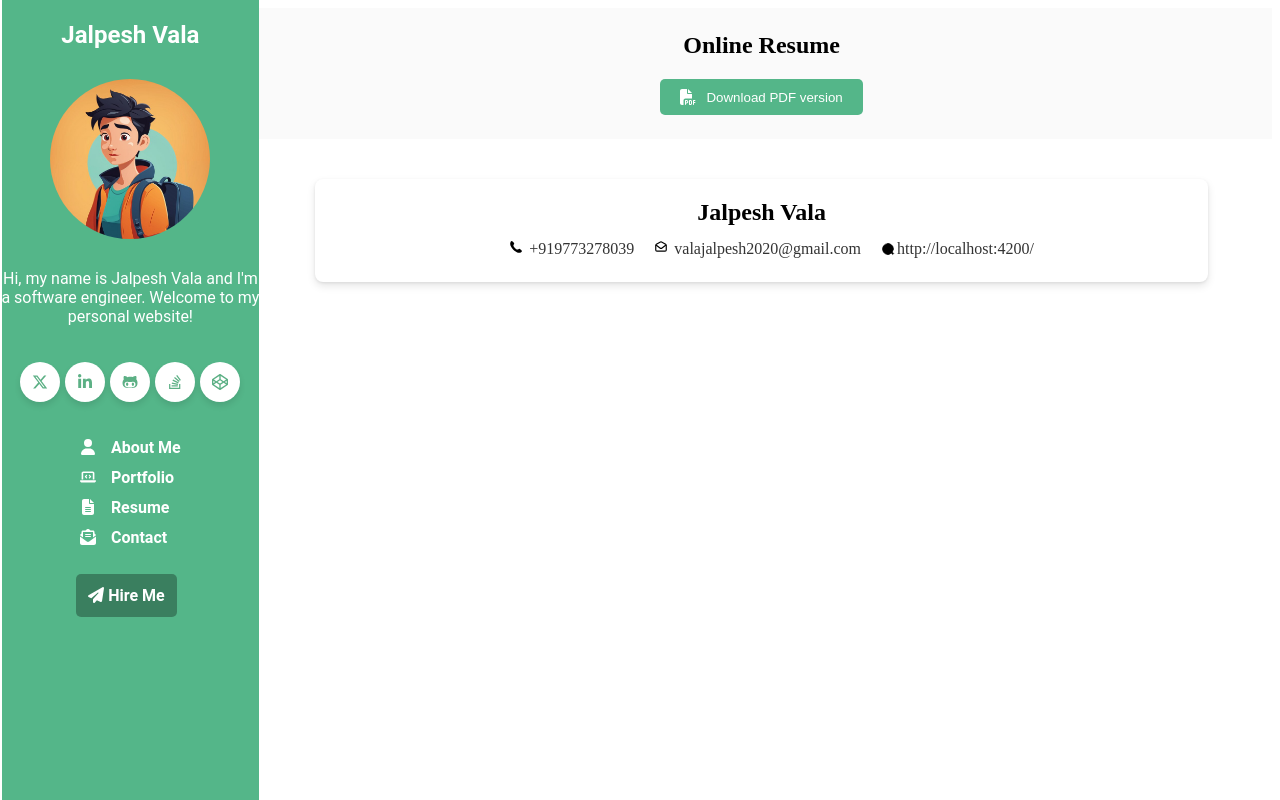
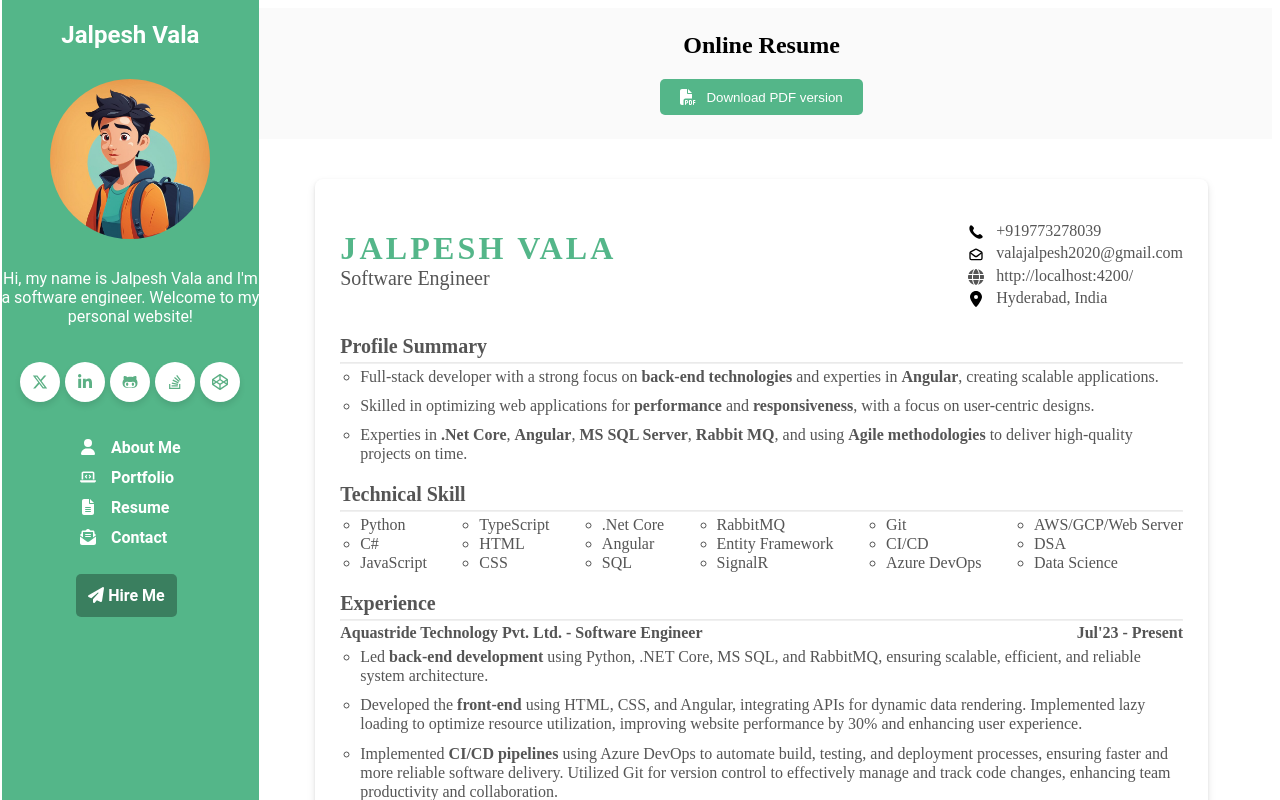
Before and after one commit to Ramkumarkunapareddy/Portfolio, an Angular app: page /resume in a window 1280 px wide. Shown: the top 800 px of the page. Built offline with nearby package versions, Linux system fonts and the light colour scheme.

Commit message:
resume new content added

```diff
--- a/src/app/resume/resume.component.css
+++ b/src/app/resume/resume.component.css
@@ -24,8 +24,15 @@
 }
 
 .resume-name {
-    width: 100%;
-    justify-items: center;
+    display: inline-block;
+    width: 50%;
+    justify-items: flex-start;
+    font-size: 2rem !important;
+    font-weight: 900;
+    letter-spacing: 0.2rem;
+    color: #54B689;
+    text-transform: uppercase !important;
+    align-items: center;
 }
 
 .tech-icon {
@@ -52,9 +59,15 @@
   }
 
   .tech-icon1 {
-    height: 14px;
-    width: 14px;
-    margin-right: 2px;
+    height: 16px;
+    width: 16px;
+    margin-right: 8px;
+    display: inline-block;
+    vertical-align: middle;
+    /* fill: #555555;
+     */
+     color: #555555;
+    /* transition: fill 0.3s ease; */
 }
 
   .download-btn:hover {
@@ -63,20 +76,24 @@
 
   .resume-details{
     display: flex;
-    flex-direction: column;
-    background-color: #ffffff; /* White background */
-    border-radius: 8px; /* Rounded corners */
-    box-shadow: 0 4px 8px rgba(0, 0, 0, 0.1), 0 1px 3px rgba(0, 0, 0, 0.08); /* Shadow effect */
-    padding: 20px; /* Inner spacing */
-    margin: 5vh 5vw;
-    transition: box-shadow 0.3s ease; /* Smooth hover effect */
-    height: auto;
-    justify-content: center;
+    /* flex-direction: column; */
+
+    justify-content: space-between;
     align-items: center;
   }
 
   /* Add a hover effect (optional) */
-.resume-details:hover {
+.resume-section {
+  background-color: #ffffff; /* White background */
+  border-radius: 8px; /* Rounded corners */
+  box-shadow: 0 4px 8px rgba(0, 0, 0, 0.1), 0 1px 3px rgba(0, 0, 0, 0.08); /* Shadow effect */
+  padding: 25px; /* Inner spacing */
+  margin: 5vh 5vw;
+  transition: box-shadow 0.3s ease; /* Smooth hover effect */
+  height: auto;
+  }
+
+  .resume-section:hover {
     box-shadow: 0 8px 16px rgba(0, 0, 0, 0.2), 0 4px 6px rgba(0, 0, 0, 0.1);
   }
 
@@ -84,7 +101,7 @@
     margin-top: 10px; /* Add spacing below the name */
     font-size: 16px; /* Adjust text size */
     color: #333; /* Text color */
-    display: flex;
+    display: inline-block;
     align-items: center; /* Align icon and text */
     padding: 4px 0px;
     justify-content: space-around;
@@ -92,13 +109,121 @@
 
   .icon-link {
     text-decoration: none; /* Remove underline */
-    color: inherit; /* Inherit the text color */
+    color: #555555; /* Inherit the text color */
     display: flex; /* Ensure alignment between icon and text */
     align-items: center;
     margin-left: 20px;
+    margin-top: 4px;
+    margin-bottom: 4px;
   }
 
-  .icon-link:hover {
-    color: #007bff; /* Change color on hover (optional) */
-    cursor: pointer;
-  }
+  /* Hover effect */
+.icon-link:hover {
+  color: #15704c; /* Change text and icon color (e.g., blue) */
+}
+
+.resume-tagline {
+  font-size: 1.25rem;
+  font-weight: 300;
+  color: #555555;
+  text-transform: none !important;
+  letter-spacing: 0rem;
+}
+
+hr {
+  margin: 0.2rem;
+  border-color: rgba(0, 0, 0, 0.08);
+  margin-inline-start: 0px;
+  margin-inline-end: 0px;
+  /* border: 0; */
+  /* opacity: 0; */
+}
+
+.resume-summary ol {
+  padding-left: 20px;
+  margin: 0;
+  list-style-type: circle;
+}
+
+.resume-summary ol li {
+  margin-bottom: 10px;
+  line-height: 1.2;
+  color: #555;
+}
+
+.resume-summary ol li::marker {
+  color: #555555; /* Stylish bullet points */
+}
+
+.section-title{
+  color: #555555;
+  font-weight: bold;
+  font-size: 20px;
+  margin-top: 20px;
+}
+
+.technical-skill {
+  display: flex;
+  justify-content: space-between;
+}
+
+.skill-column {
+  display: inline-block;
+  /* width: 15%; */
+  justify-items: flex-start;
+}
+
+.skill-column ol {
+  padding-left: 20px;
+  margin: 0;
+  list-style-type: circle;
+}
+
+.skill-column ol li {
+  margin-bottom: 0px;
+  line-height: 1.2;
+  color: #555;
+}
+
+.skill-column ol li::marker {
+  color: #555555; /* Stylish bullet points */
+}
+
+.project-title{
+  display: flex;
+  justify-content: space-between;
+}
+
+.title-content{
+  color: #555555;
+  font-size: 16px;
+  font-weight: bold;
+}
+
+.project-detail{
+  margin-top: 5px;
+}
+
+.project-detail ol {
+  padding-left: 20px;
+  margin: 0;
+  list-style-type: circle;
+}
+
+.project-detail ol li {
+  margin-bottom: 10px;
+  line-height: 1.2;
+  color: #555;
+}
+
+.project-detail ol li::marker {
+  color: #555555; /* Stylish bullet points */
+}
+
+.project-tech {
+  color: #555555;
+  font-weight: normal;
+}
+
+
+/* .navigation-link */
--- a/src/app/resume/resume.component.html
+++ b/src/app/resume/resume.component.html
@@ -21,9 +21,12 @@
       </div>
     </div>
   </section>
-  <section class="resume-details">
-    <div class="resume-header">
-      <h2>Jalpesh Vala</h2>
+  <section class="resume-section">
+    <div class="resume-details">
+      <div class="resume-name">
+        <div>Jalpesh Vala</div>
+        <!-- <br /> -->
+        <div class="resume-tagline">Software Engineer</div>
       </div>
       <div class="navigation-link">
         <a href="tel:+919773278039" class="icon-link">
@@ -74,41 +77,177 @@
           </span>
         </a>
         <a href="#" class="icon-link">
+          <span>
             <svg
-          viewBox="0 0 64 64"
+              aria-hidden="true"
+              focusable="false"
+              data-prefix="fas"
+              data-icon="globe"
+              role="img"
               xmlns="http://www.w3.org/2000/svg"
-          stroke-width="3"
-          stroke="#000000"
+              viewBox="0 0 512 512"
+              data-fa-i2svg=""
               class="tech-icon1"
             >
-          <g id="SVGRepo_bgCarrier" stroke-width="0"></g>
-          <g
-            id="SVGRepo_tracerCarrier"
-            stroke-linecap="round"
-            stroke-linejoin="round"
-          ></g>
-          <g id="SVGRepo_iconCarrier">
               <path
-              d="M39.93,55.72A24.86,24.86,0,1,1,56.86,32.15a37.24,37.24,0,0,1-.73,6"
+                fill="currentColor"
+                d="M352 256c0 22.2-1.2 43.6-3.3 64H163.3c-2.2-20.4-3.3-41.8-3.3-64s1.2-43.6 3.3-64H348.7c2.2 20.4 3.3 41.8 3.3 64zm28.8-64H503.9c5.3 20.5 8.1 41.9 8.1 64s-2.8 43.5-8.1 64H380.8c2.1-20.6 3.2-42 3.2-64s-1.1-43.4-3.2-64zm112.6-32H376.7c-10-63.9-29.8-117.4-55.3-151.6c78.3 20.7 142 77.5 171.9 151.6zm-149.1 0H167.7c6.1-36.4 15.5-68.6 27-94.7c10.5-23.6 22.2-40.7 33.5-51.5C239.4 3.2 248.7 0 256 0s16.6 3.2 27.8 13.8c11.3 10.8 23 27.9 33.5 51.5c11.6 26 20.9 58.2 27 94.7zm-209 0H18.6C48.6 85.9 112.2 29.1 190.6 8.4C165.1 42.6 145.3 96.1 135.3 160zM8.1 192H131.2c-2.1 20.6-3.2 42-3.2 64s1.1 43.4 3.2 64H8.1C2.8 299.5 0 278.1 0 256s2.8-43.5 8.1-64zM194.7 446.6c-11.6-26-20.9-58.2-27-94.6H344.3c-6.1 36.4-15.5 68.6-27 94.6c-10.5 23.6-22.2 40.7-33.5 51.5C272.6 508.8 263.3 512 256 512s-16.6-3.2-27.8-13.8c-11.3-10.8-23-27.9-33.5-51.5zM135.3 352c10 63.9 29.8 117.4 55.3 151.6C112.2 482.9 48.6 426.1 18.6 352H135.3zm358.1 0c-30 74.1-93.6 130.9-171.9 151.6c25.5-34.2 45.2-87.7 55.3-151.6H493.4z"
               ></path>
-            <path d="M37.86,51.1A47,47,0,0,1,32,56.7"></path>
-            <path
-              d="M32,7A34.14,34.14,0,0,1,43.57,30a34.07,34.07,0,0,1,.09,4.85"
-            ></path>
-            <path
-              d="M32,7A34.09,34.09,0,0,0,20.31,32.46c0,16.2,7.28,21,11.66,24.24"
-            ></path>
-            <line x1="10.37" y1="19.9" x2="53.75" y2="19.9"></line>
-            <line x1="32" y1="6.99" x2="32" y2="56.7"></line>
-            <line x1="11.05" y1="45.48" x2="37.04" y2="45.48"></line>
-            <line x1="7.14" y1="32.46" x2="56.86" y2="31.85"></line>
-            <path
-              d="M53.57,57,58,52.56l-8-8,4.55-2.91a.38.38,0,0,0-.12-.7L39.14,37.37a.39.39,0,0,0-.46.46L42,53.41a.39.39,0,0,0,.71.13L45.57,49Z"
-            ></path>
-          </g>
             </svg>
             http://localhost:4200/
+          </span>
         </a>
+        <a class="icon-link">
+          <span>
+            <svg
+              class="tech-icon1"
+              aria-hidden="true"
+              focusable="false"
+              data-prefix="fas"
+              data-icon="location-dot"
+              role="img"
+              xmlns="http://www.w3.org/2000/svg"
+              viewBox="0 0 384 512"
+              data-fa-i2svg=""
+            >
+              <path
+                d="M215.7 499.2C267 435 384 279.4 384 192C384 86 298 0 192 0S0 86 0 192c0 87.4 117 243 168.3 307.2c12.3 15.3 35.1 15.3 47.4 0zM192 128a64 64 0 1 1 0 128 64 64 0 1 1 0-128z"
+              ></path>
+            </svg>
+            Hyderabad, India
+          </span>
+        </a>
+      </div>
+    </div>
+
+    <div class="section-title">Profile Summary</div>
+    <hr />
+    <div class="resume-summary">
+      <ol>
+        <li>
+          Full-stack developer with a strong focus on
+          <strong>back-end technologies</strong> and experties in
+          <strong>Angular</strong>, creating scalable applications.
+        </li>
+        <li>
+          Skilled in optimizing web applications for
+          <strong>performance</strong> and <strong>responsiveness</strong>, with
+          a focus on user-centric designs.
+        </li>
+        <li>
+          Experties in <strong>.Net Core</strong>, <strong>Angular</strong>,
+          <strong>MS SQL Server</strong>, <strong>Rabbit MQ</strong>, and using
+          <strong>Agile methodologies</strong> to deliver high-quality projects
+          on time.
+        </li>
+      </ol>
+    </div>
+    <div class="section-title">Technical Skill</div>
+    <hr />
+    <div class="technical-skill">
+      <div class="skill-column">
+        <ol>
+          <li>Python</li>
+          <li>C#</li>
+          <li>JavaScript</li>
+        </ol>
+      </div>
+      <div class="skill-column">
+        <ol>
+          <li>TypeScript</li>
+          <li>HTML</li>
+          <li>CSS</li>
+        </ol>
+      </div>
+      <div class="skill-column">
+        <ol>
+          <li>.Net Core</li>
+          <li>Angular</li>
+          <li>SQL</li>
+        </ol>
+      </div>
+      <div class="skill-column">
+        <ol>
+          <li>RabbitMQ</li>
+          <li>Entity Framework</li>
+          <li>SignalR</li>
+        </ol>
+      </div>
+      <div class="skill-column">
+        <ol>
+          <li>Git</li>
+          <li>CI/CD</li>
+          <li>Azure DevOps</li>
+        </ol>
+      </div>
+      <div class="skill-column">
+        <ol>
+          <li>AWS/GCP/Web Server</li>
+          <li>DSA</li>
+          <li>Data Science</li>
+        </ol>
+      </div>
+    </div>
+    <div class="section-title">Experience</div>
+    <hr />
+    <div class="project-title">
+      <div class="title-content">
+        Aquastride Technology Pvt. Ltd. - Software Engineer
+      </div>
+      <div class="title-content">Jul'23 - Present</div>
+    </div>
+    <div class="project-detail">
+      <ol>
+        <li>
+          Led <strong>back-end development</strong> using Python, .NET Core, MS
+          SQL, and RabbitMQ, ensuring scalable, efficient, and reliable system
+          architecture.
+        </li>
+        <li>
+          Developed the <strong>front-end</strong> using HTML, CSS, and Angular,
+          integrating APIs for dynamic data rendering. Implemented lazy loading
+          to optimize resource utilization, improving website performance by 30%
+          and enhancing user experience.
+        </li>
+        <li>
+          Implemented <strong>CI/CD pipelines</strong> using Azure DevOps to
+          automate build, testing, and deployment processes, ensuring faster and
+          more reliable software delivery. Utilized Git for version control to
+          effectively manage and track code changes, enhancing team productivity
+          and collaboration.
+        </li>
+        <li>
+          Developed and maintained <strong>MQTT connections</strong> using .NET
+          C# to facilitate real-time communication with
+          <strong>RTUs (Remote Terminal Units)</strong>, enabling efficient data
+          exchange and seamless system integration.
+        </li>
+      </ol>
+    </div>
+    <div class="section-title">Projects</div>
+    <hr />
+    <div class="project-title">
+      <div class="title-content">
+        WaterVise2 - Water Distribution Network |
+        <span class="project-tech">
+          <I
+            >.NET Core, Python, Angular, MS SQL, RabbitMQ, Google Maps, Graph
+            (DSA)</I
+          >
+        </span>
+      </div>
+      <div class="title-content">Oct '24</div>
+    </div>
+    <div class="project-detail">
+      <ol>
+        <li>
+          Developed an MQTT communication system to interact with RTUs in the
+          pipe network using .NET Core, enabling seamless handling of 10,000
+          MQTT commands concurrently through <strong>multithreading</strong> and
+          <strong>async</strong>
+          operations, with efficient data insertion and updates.
+        </li>
+      </ol>
     </div>
   </section>
 </div>
```
Lines whose indentation alone changed are shown as unchanged.
